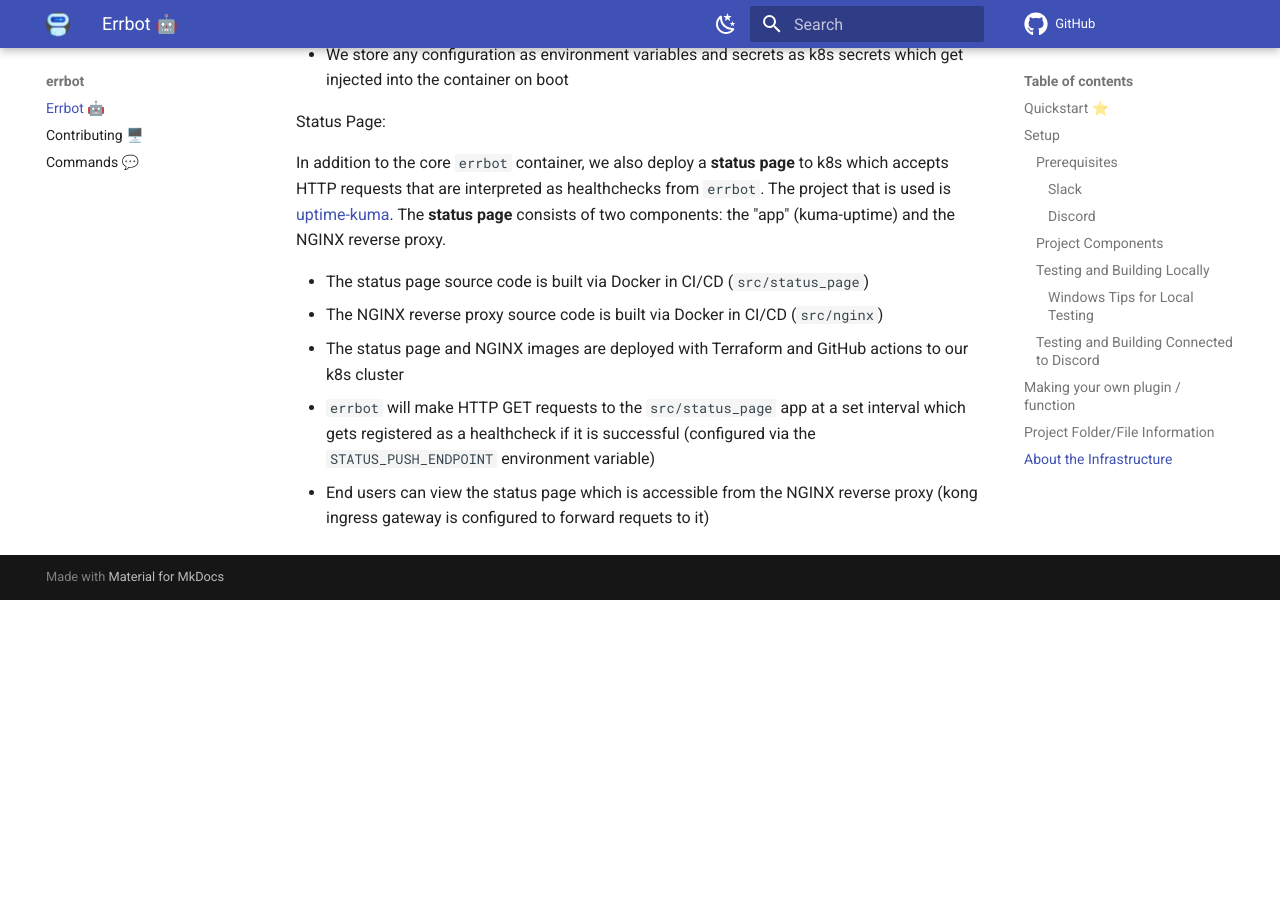
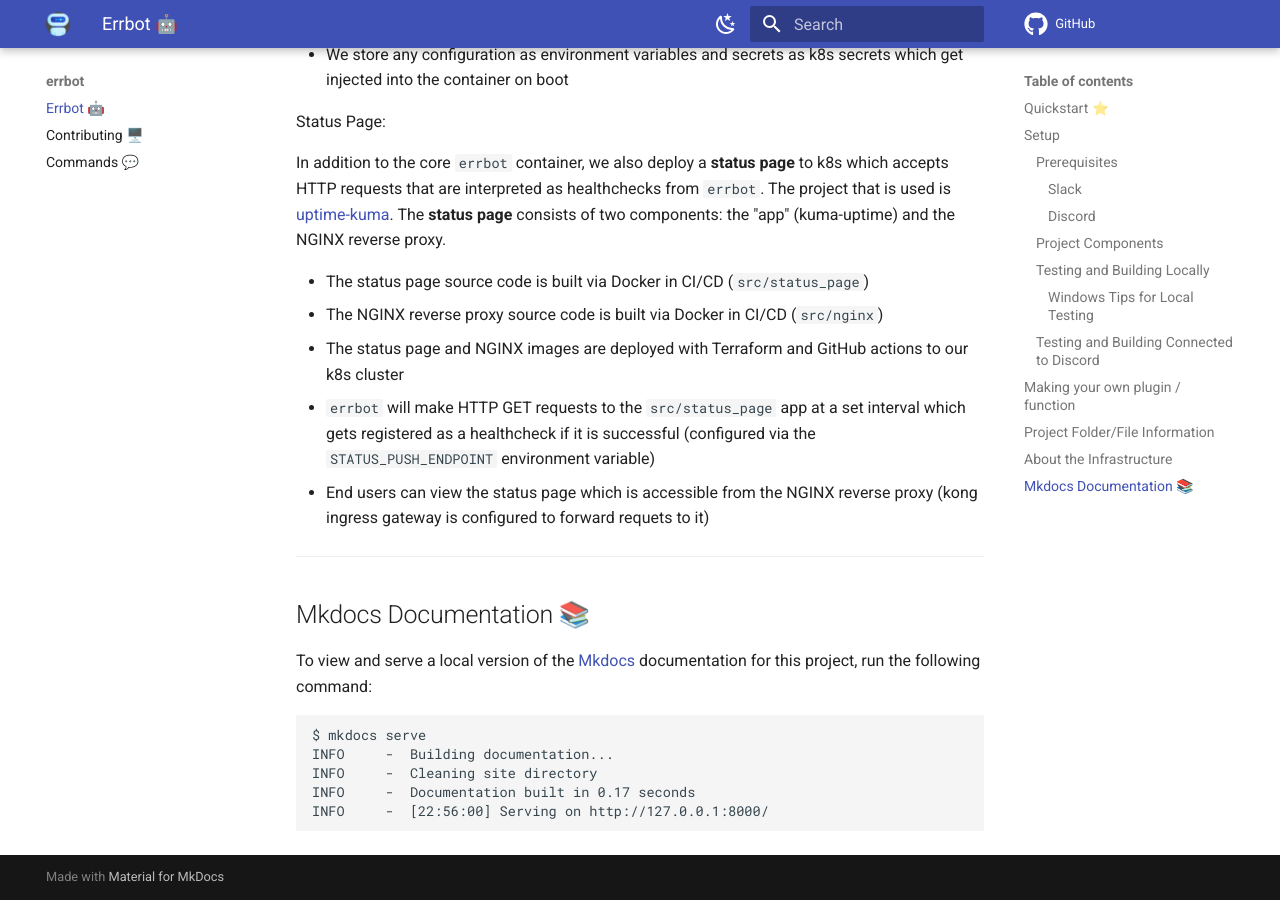
Before and after one commit to GrantBirki/errbot, an MkDocs documentation site: the page built from docs/index.md, in a window 1280 px wide and 900 px high, scrolled down 5893 px. Built offline with MkDocs 1.6.1 and Material for MkDocs 9.7.7, drawn with Linux system fonts in a browser that asks for light colours; comment, search, counter and statistics services are not loaded; before the commit the page ends 6493 px from its top, so only the background shows below that.

Commit message:
update docs with mkdocs info

````diff
--- a/docs/index.md
+++ b/docs/index.md
@@ -224,3 +224,17 @@
 - The status page and NGINX images are deployed with Terraform and GitHub actions to our k8s cluster
 - `errbot` will make HTTP GET requests to the `src/status_page` app at a set interval which gets registered as a healthcheck if it is successful (configured via the `STATUS_PUSH_ENDPOINT` environment variable)
 - End users can view the status page which is accessible from the NGINX reverse proxy (kong ingress gateway is configured to forward requets to it)
+
+---
+
+## Mkdocs Documentation 📚
+
+To view and serve a local version of the [Mkdocs](https://mkdocs.org/) documentation for this project, run the following command:
+
+```console
+$ mkdocs serve
+INFO     -  Building documentation...
+INFO     -  Cleaning site directory
+INFO     -  Documentation built in 0.17 seconds
+INFO     -  [22:56:00] Serving on http://127.0.0.1:8000/
+```
````
Also changed, not shown: README.md (+12 -0 lines).
